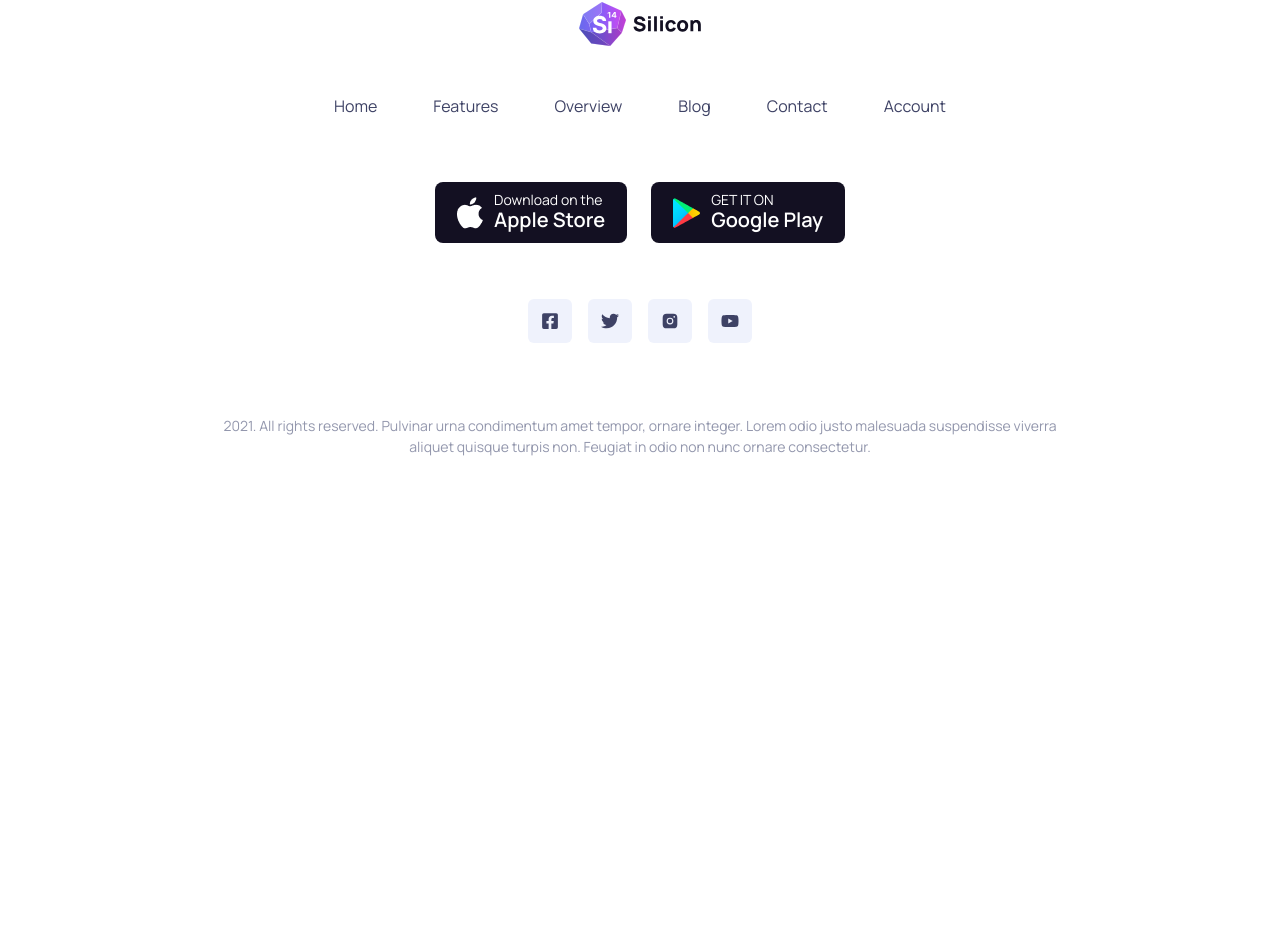
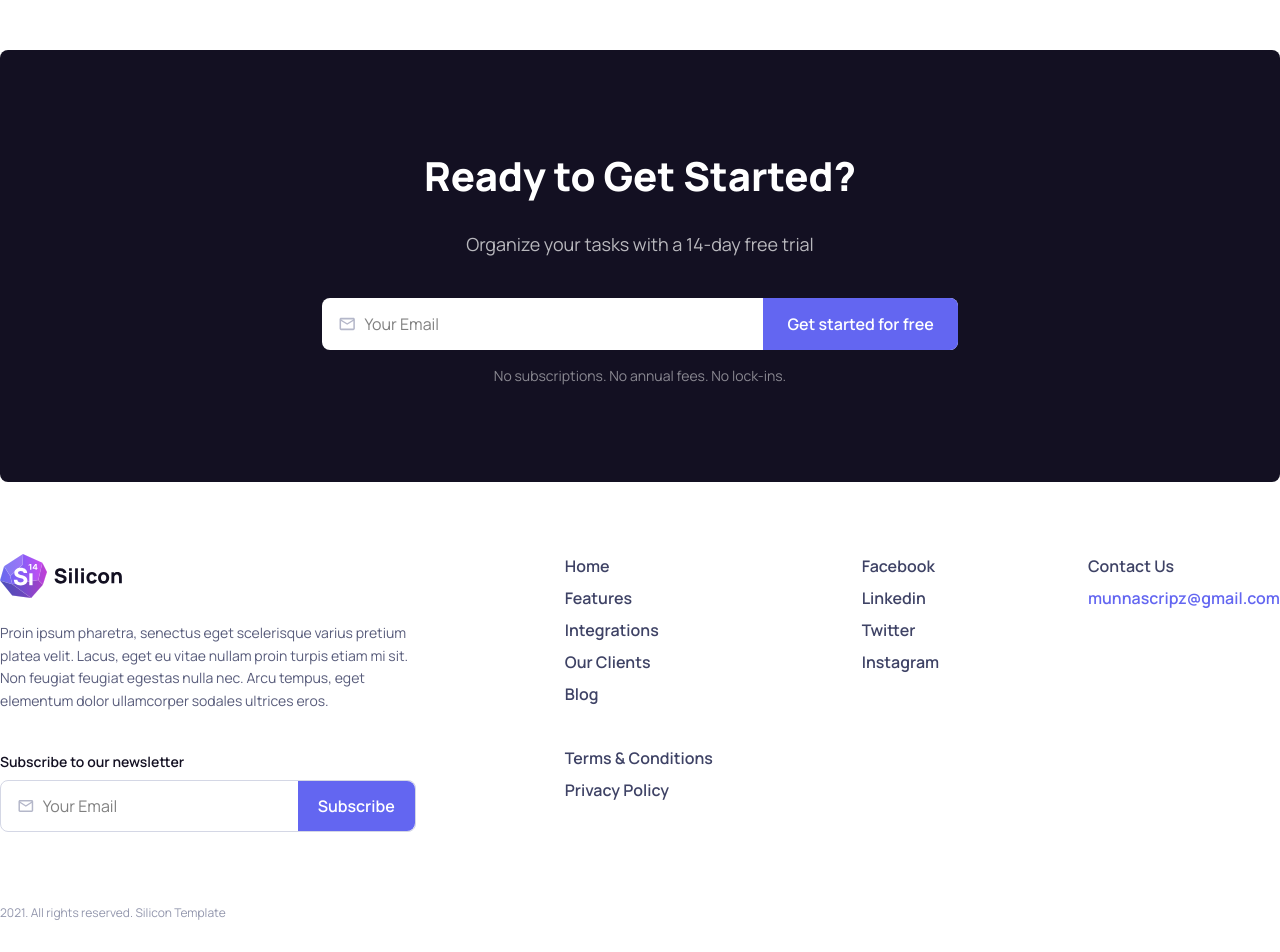
Before and after one commit to Munna-Scriptz/Task-Management, a React (Vite) app: page / in a window 1280 px wide. Shown: the part 5042-5994 px from the top of the page. Before the commit the page ends 5547 px from the top, so only its background shows below. Built offline with nearby package versions, Linux system fonts and the light colour scheme.

Commit message:
Ready & Footer Complete

```diff
--- a/src/components/Footer.jsx
+++ b/src/components/Footer.jsx
@@ -1,64 +1,53 @@
 import React from 'react'
 import Logo from '../assets/images/Logo.svg'
 import { Link } from 'react-router'
-import Apple from '../assets/images/AppleIcon.png'
-import Play from '../assets/images/PlaystoreIcon.png'
-import { FaFacebookSquare } from "react-icons/fa";
-import { FaTwitter } from "react-icons/fa";
-import { PiInstagramLogoFill } from "react-icons/pi";
-import { FaYoutube } from "react-icons/fa";
+import { MdOutlineEmail } from 'react-icons/md'
 
 const Footer = () => {
   return (
     <>
-        <footer className='pb-[48px] pt-[64px]'>
+        <footer className='pb-[64px] pt-[72px]'>
             <div className="container">
-                <div id="Footer-Row" className='flex flex-col items-center'>
-                    {/* -------Footer Logo------- */}
-                    <Link to={'/'}><img src={Logo} alt="Logo" /></Link>
-                    {/* -------Footer Links------- */}
-                    <ul className='flex items-center gap-[56px] mt-[48px]'>
-                        <li className='text-gray800 text-base'><Link id='UnderLineHover' to={'/'}>Home</Link></li>
-                        <li className='text-gray800 text-base'><Link id='UnderLineHover' to={'/'}>Features</Link></li>
-                        <li className='text-gray800 text-base'><Link id='UnderLineHover' to={'/'}>Overview</Link></li>
-                        <li className='text-gray800 text-base'><Link id='UnderLineHover' to={'/'}>Blog</Link></li>
-                        <li className='text-gray800 text-base'><Link id='UnderLineHover' to={'/'}>Contact</Link></li>
-                        <li className='text-gray800 text-base'><Link id='UnderLineHover' to={'/'}>Account</Link></li>
-                    </ul>
-                    {/* -------Footer Button------- */}
-                    <div className='mt-[64px] flex items-center gap-[24px]'>
-                            <a href='#' className='bg-gray900 flex items-center gap-[11px] py-[10px] px-[22px] w-fit rounded-[8px]'>
-                                <img src={Apple} alt="icon" />
-                                <div>
-                                    <p className='text-white text-sm leading-[15px]'>Download on the</p>
-                                    <h2 className='text-[20px] text-white font-semibold leading-[26px]'>Apple Store</h2>
+                <div id="Footer-Row" className='flex justify-between items-start'>
+                    {/* ---------First row------------ */}
+                    <div>
+                        <img src={Logo} alt="Logo" />
+                        <p className='text-gray700 text-sm font-normal leading-[160%] w-[416px] mt-6'>Proin ipsum pharetra, senectus eget scelerisque varius pretium platea velit. Lacus, eget eu vitae nullam proin turpis etiam mi sit. Non feugiat feugiat egestas nulla nec. Arcu tempus, eget elementum dolor ullamcorper sodales ultrices eros. </p>
+                        <div className='mt-[40px]'>
+                            <p className='text-gray900 font-semibold text-sm mb-2'>Subscribe to our newsletter</p>
+                            <div className='w-[416px] h-[52px] border-1 border-gray400 bg-white rounded-[8px] flex justify-between items-center'>
+                                <div className='flex items-center w-full'>
+                                    <MdOutlineEmail className='text-gray500 text-[20px] ml-[16px]'/>
+                                    <input className='h-full rounded-[8px] outline-none pl-[8px] w-full' type="text" placeholder='Your Email'/>
                                 </div>
-                            </a>
-                            <a href='#' className='bg-gray900 flex items-center gap-[11px] py-[10px] px-[22px] w-fit rounded-[8px]'>
-                                <img src={Play} alt="icon" />
-                                <div>
-                                    <p className='text-white text-sm leading-[15px]'>GET IT ON</p>
-                                    <h2 className='text-[20px] text-white font-semibold leading-[26px]'>Google Play</h2>
-                                </div>
-                            </a>
+                                <button className='bg-brand h-full text-white w-[164px] text-center text-base font-semibold rounded-r-[8px] cursor-pointer'>Subscribe</button>
+                            </div>
+                            <p className='text-gray600 text-[12px] mt-[72px]'>2021. All rights reserved. Silicon Template</p>
+                        </div>
                     </div>
-                    {/* -------Footer Social Links------- */}
-                    <div className='mt-[56px] flex items-center gap-[16px]'>
-                        <Link to={'/'} className='text-gray800 text-[18px] w-[44px] h-[44px] bg-[#EFF2FC] rounded-[6px] flex items-center justify-center duration-[.3s] hover:bg-brand hover:text-gray300 '>
-                            <FaFacebookSquare />
-                        </Link>
-                        <Link to={'/'} className='text-gray800 text-[18px] w-[44px] h-[44px] bg-[#EFF2FC] rounded-[6px] flex items-center justify-center duration-[.3s] hover:bg-brand hover:text-gray300 '>
-                            <FaTwitter />
-                        </Link>
-                        <Link to={'/'} className='text-gray800 text-[18px] w-[44px] h-[44px] bg-[#EFF2FC] rounded-[6px] flex items-center justify-center duration-[.3s] hover:bg-brand hover:text-gray300 '>
-                            <PiInstagramLogoFill />
-                        </Link>
-                        <Link to={'/'} className='text-gray800 text-[18px] w-[44px] h-[44px] bg-[#EFF2FC] rounded-[6px] flex items-center justify-center duration-[.3s] hover:bg-brand hover:text-gray300 '>
-                            <FaYoutube />
-                        </Link>
+                    {/* ---------Second row------------ */}
+                    <div className='flex flex-col gap-2 text-gray800 text-base font-semibold'>
+                        <Link to={'/'}>Home</Link>
+                        <Link to={'/'}>Features</Link>
+                        <Link to={'/'}>Integrations</Link>
+                        <Link to={'/'}>Our Clients</Link>
+                        <Link to={'/'}>Blog</Link>
+                        <br />
+                        <Link to={'/'}>Terms & Conditions</Link>
+                        <Link to={'/'}>Privacy Policy</Link>
                     </div>
-                    {/* -------Footer Copyright------- */}
-                    <p className='text-gray600 text-[14px] text-center mt-[72px] w-[856px]'>2021. All rights reserved. Pulvinar urna condimentum amet tempor, ornare integer. Lorem odio justo malesuada suspendisse viverra aliquet quisque turpis non. Feugiat in odio non nunc ornare consectetur.</p>
+                    {/* ---------Third row------------ */}
+                    <div className='flex flex-col gap-2 text-gray800 text-base font-semibold'>
+                        <Link to={'/'}>Facebook</Link>
+                        <Link to={'/'}>Linkedin</Link>
+                        <Link to={'/'}>Twitter</Link>
+                        <Link to={'/'}>Instagram</Link>
+                    </div>
+                    {/* ---------Fourth row------------ */}
+                    <div className='flex flex-col gap-2 text-gray800 text-base font-semibold'>
+                        <Link to={'/'}>Contact Us</Link>
+                        <Link className='text-brand' to={'/'}>munnascripz@gmail.com</Link>
+                    </div>
                 </div>
             </div>
         </footer>
--- /dev/null
+++ b/src/components/Ready.jsx
@@ -0,0 +1,33 @@
+import React from 'react'
+import { MdOutlineEmail } from 'react-icons/md'
+
+const Ready = () => {
+  return (
+    <>
+        <section id='Ready' className='mt-[112px] bg-gray900 py-[96px] rounded-[8px]'>
+            <div className="container">
+                <div id="Ready-Row">
+                    {/* ---------------Header--------------- */}
+                    <div>
+                        <h2 className='text-white text-[40px] font-extrabold text-center'>Ready to Get Started? </h2>
+                        <p className='text-white opacity-[0.7] font-normal text-center mt-6 text-lg '>Organize your tasks with a 14-day free trial</p>
+                    </div>
+                    {/* ------------Input---------- */}
+                    <div className='flex items-center justify-center mt-[40px]'>
+                        <div className='w-[636px] h-[52px] bg-white rounded-[8px] flex justify-between items-center'>
+                            <div className='flex items-center w-full'>
+                                <MdOutlineEmail className='text-gray500 text-[20px] ml-[16px]'/>
+                                <input className='h-full rounded-[8px] outline-none pl-[8px] w-full' type="text" placeholder='Your Email'/>
+                            </div>
+                            <button className='bg-brand h-full text-white w-[281px] text-base font-semibold rounded-r-[8px] cursor-pointer'>Get started for free</button>
+                        </div>
+                    </div>
+                    <p className='text-white text-sm text-center opacity-[0.5] mt-4'>No subscriptions. No annual fees. No lock-ins.</p>
+                </div>
+            </div>
+        </section>
+    </>
+  )
+}
+
+export default Ready
--- a/src/components/Reviews.jsx
+++ b/src/components/Reviews.jsx
@@ -11,7 +11,9 @@ const Reviews = () => {
     const settings = {
         dots: true,
         infinite: true,
-        speed: 500,
+        autoplay: true,
+        speed: 1500,
+        autoplaySpeed: 2000,
         slidesToShow: 1,
         slidesToScroll: 1,
         nextArrow: <FaAngleRight />,
--- a/src/components/Subscribe.jsx
+++ /dev/null
@@ -1,29 +0,0 @@
-import React from 'react'
-import { MdOutlineEmail } from "react-icons/md";
-
-const Subscribe = () => {
-  return (
-    <>
-        <section id='Subscribe' className='mt-[96px] bg-gray100 py-[72px]'>
-            <div className="container">
-                <div id="Subscribe-Row" className='flex items-center justify-between'>
-                    <div className='flex items-center gap-[32px]'>
-                        <img src={Notification} alt="icon" />
-                        <h2 className='text-gray900 text-2xl w-[416px] font-extrabold'>Subscribe to our newsletter to stay informed about latest updates</h2>
-                    </div>
-                    {/* ------------Input---------- */}
-                    <div className='w-[472px] h-[52px] border-1 border-gray400 rounded-[8px] flex justify-between items-center'>
-                        <div className='flex items-center w-full'>
-                            <MdOutlineEmail className='text-gray500 text-[20px] ml-[16px]'/>
-                            <input className='h-full rounded-[8px] outline-none pl-[8px] w-full' type="text" placeholder='Your Email'/>
-                        </div>
-                        <button className='bg-brand h-full text-white px-[32px] text-base font-semibold rounded-r-[8px] cursor-pointer'>Subscribe</button>
-                    </div>
-                </div>
-            </div>
-        </section>
-    </>
-  )
-}
-
-export default Subscribe
--- a/src/pages/Home.jsx
+++ b/src/pages/Home.jsx
@@ -1,12 +1,12 @@
 import React from 'react'
 import Banner from '../components/Banner'
 import Manage from '../components/Manage'
-// import Subscribe from '../components/Subscribe'
 import Organized from '../components/Organized'
 import Tool from '../components/Tool'
 import Pricing from '../components/Pricing'
 import Reviews from '../components/Reviews'
 import Migrate from '../components/Migrate'
+import Ready from '../components/Ready'
 
 const Home = () => {
   return (
@@ -18,8 +18,8 @@ const Home = () => {
       <Pricing/>
       <Reviews/>
       <Migrate/>
+      <Ready/>
       {/* ----Old---- */}
-      {/* <Subscribe/>  */}
     </>
   )
 }
```
